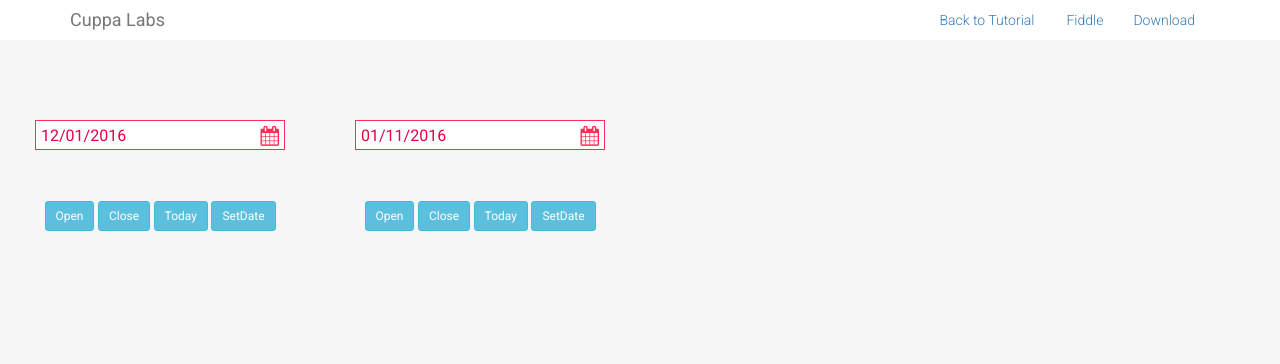
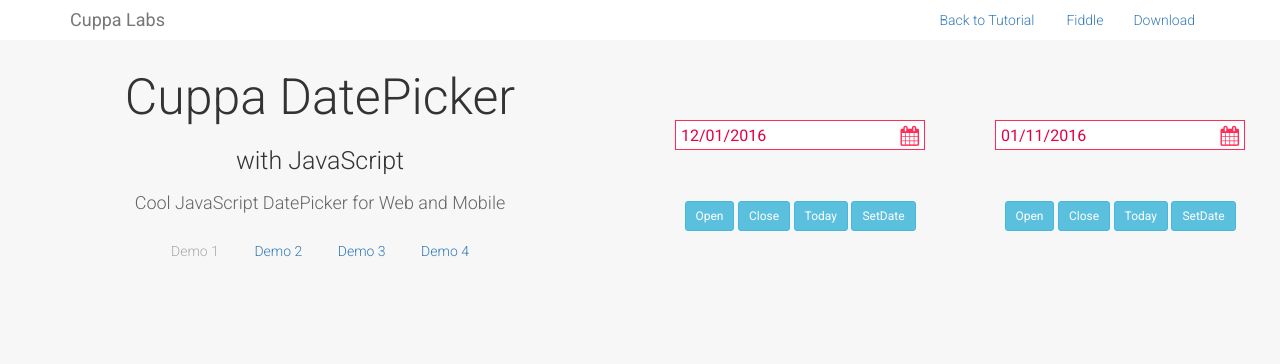
Before and after one commit to CuppaLabs/javascript-datepicker, a website: page index.html in a window 1280 px wide. Drawn offline with nearby package versions, Linux system fonts and the light colour scheme.

Commit message:
enable banner

```diff
--- a/index.html
+++ b/index.html
@@ -61,7 +61,7 @@
       </div>
     </nav>
 
-<!-- <div class="container col-sm-12 col-md-12 col-lg-6">
+<div class="container col-sm-12 col-md-12 col-lg-6">
 
       <div class="jumbotron">
         <h1 class="component-title">Cuppa DatePicker<span><br>with JavaScript</span></h1>
@@ -74,7 +74,7 @@
           </ul>
       </div>
 
-    </div> -->
+    </div>
 	    <div class="container datepicker-container col-sm-6 col-md-6 col-lg-3">
 		<div id="cuppaDatePickerBanner"></div>
 		<div class="methods">
```
